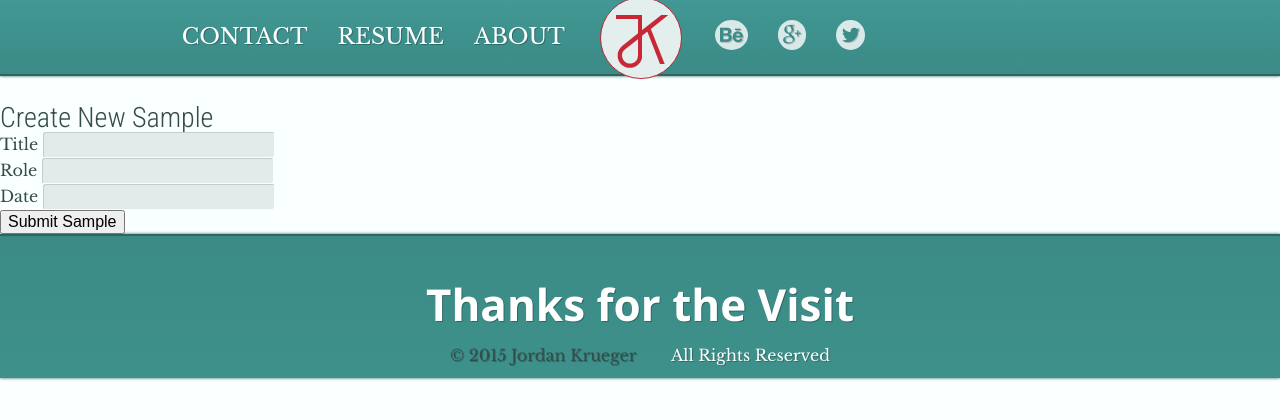
After one commit to jtkrueger/flask-portfolio, a Flask app: page /admin in a window 1280 px wide. The commit adds this page. Shown: the top 419 px of the page. Run offline with Flask 2, Linux system fonts and the light colour scheme.

Commit message:
In the midst of big changes. Installed Redis, made requirements.txt, taking slow steps to make quick admin routing and templates

```diff
--- a/routes.py
+++ b/routes.py
@@ -1,10 +1,30 @@
-from flask import Flask, render_template
+from flask import Flask, render_template, url_for, request
+import redis
 
 app = Flask(__name__)
 
+# connect to redis data store
+r = redis.StrictRedis(host='localhost',port=6379,db=0)
+
 @app.route('/')
 def index():
+	# r.get()
 	return render_template('index.html')
+
+@app.route('/admin', methods=['GET', 'POST'])
+def admin():
+	if request.method == 'GET':
+		return render_template('create-sample.html')
+	elif request.method == 'POST':
+		title = request.form['title']
+		role = request.form['role']
+		date = request.form['date']
+
+		r.set(title +':role',role)
+		r.set(title +':date',date)
+
+
+		return render_template('created-sample.html', title=title, role=role, date=date)
 
 if __name__ == '__main__':
 	app.run(debug=True)
--- /dev/null
+++ b/templates/create-sample.html
@@ -0,0 +1,25 @@
+{% extends "layout.html" %}
+{% block content %}
+
+<h2>Create New Sample</h2>
+<form method="post">
+	<div>
+		<label for="title">Title</label>
+		<input name="title" type="text" />
+	</div>
+	<div>
+		<label for="role">Role</label>
+		<input name="role" type="text" />
+	</div>
+	<div>
+		<label for="date">Date</label>
+		<input name="date" type="text" />
+	</div>
+	<div>
+		<button type="submit">Submit Sample</button>
+	</div>
+</form>
+
+
+
+{% endblock %}
--- a/templates/includes/header.html
+++ b/templates/includes/header.html
@@ -2,7 +2,7 @@
     <div class="container group">
         <ul class="left">
             <li><a href="#">About</a></li>
-            <li><a href="#">Resume</a></li>
+            <li><a href="{{ url_for('admin') }}">Resume</a></li>
             <li><a href="#contact">Contact</a></li>
         </ul>
         <ul class="right">
@@ -10,7 +10,7 @@
             <li><a href="#"><i class="fa fa-google-plus"></i></a></li>
             <li><a href="#"><i class="fa fa-twitter"></i></a></li>
         </ul>
-        <div id="logo"><a href="#"><img id="log" src="{{ url_for('static', filename='img/logo.png') }}"></a></div>
+        <div id="logo"><a href="{{ url_for('index') }}"><img id="log" src="{{ url_for('static', filename='img/logo.png') }}"></a></div>
 
     </div>
 </header>
--- a/templates/index.html
+++ b/templates/index.html
@@ -14,11 +14,11 @@
 			<li>
 				<a class="thumb" href="design/icon-and-color.html" style="background-image: url('{{ url_for('static', filename='img/ae-icons-thumb.png') }}');">
 					<div class="preview">
-						<h2>Icon Design and Color Schemes</h2>
+						<h2>{{ title }}</h2>
 						<h4>Role</h4>
-						Graphic Designer
+						{{ role }}
 						<h4>Date</h4>
-						June 2013
+						{{ date }}
 					</div>
 				</a>
 			</li>
```
Also changed, not shown: requirements.txt (added, +7 -0 lines), templates/created-sample.html (added, +25 -0 lines), 1 other file.
